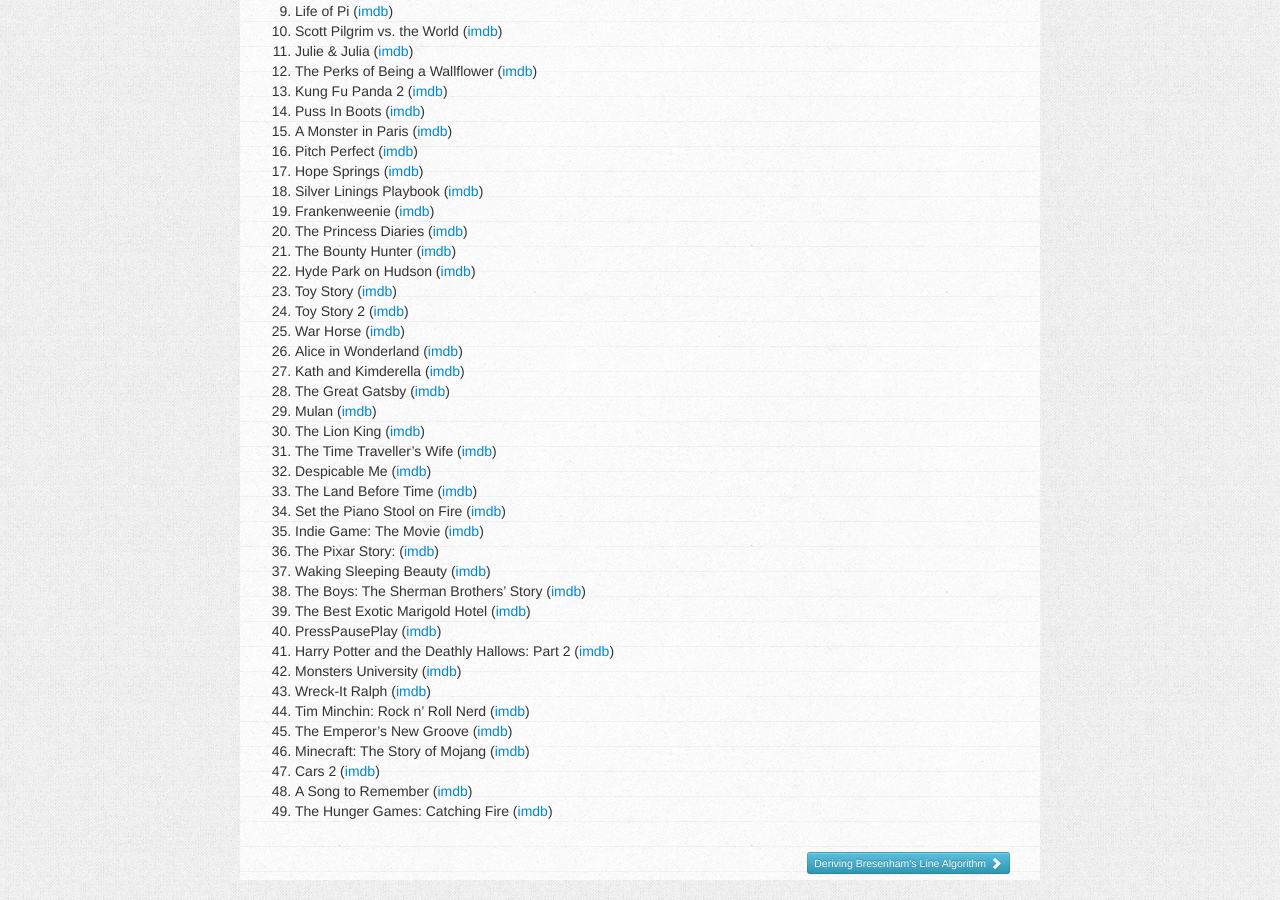
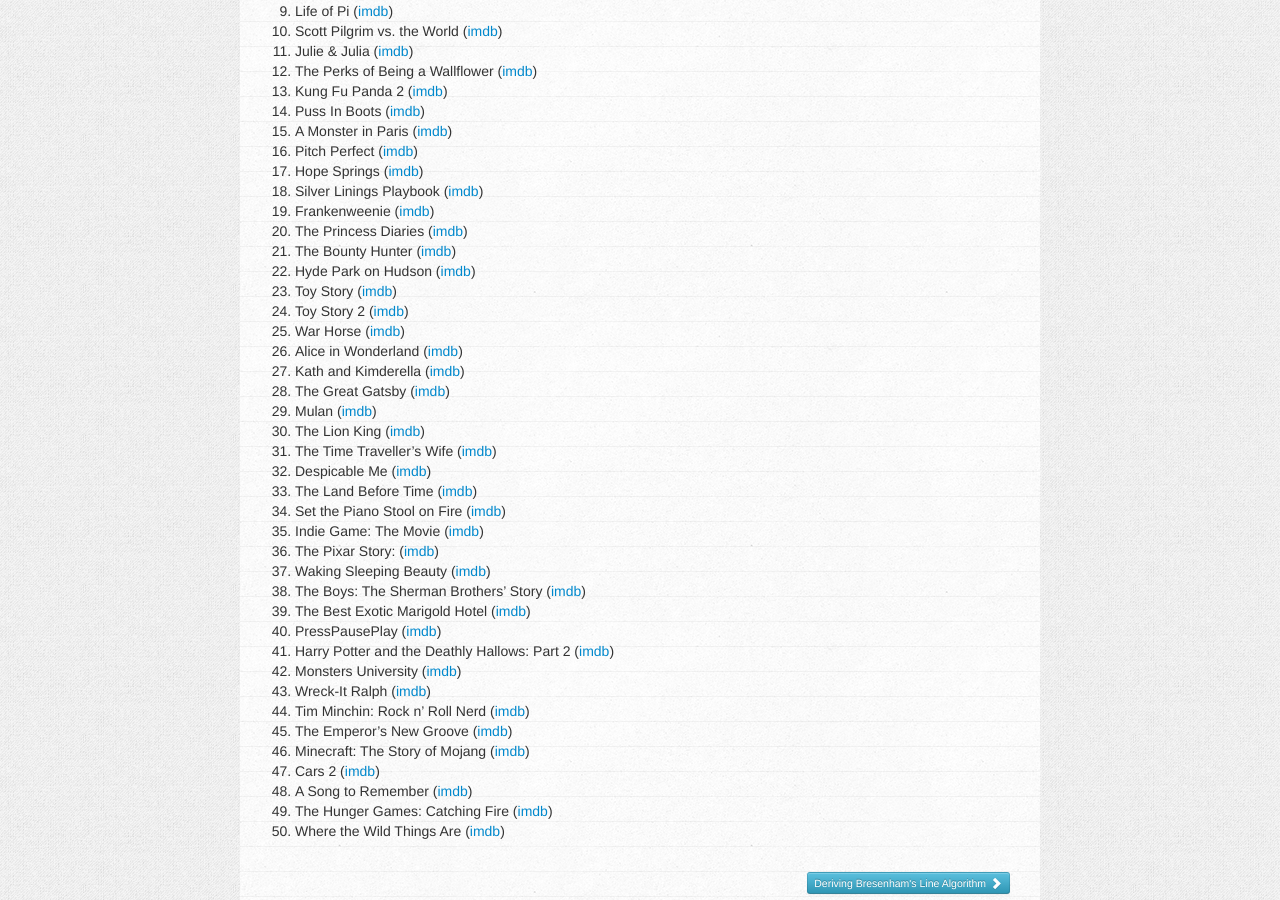
Before and after one commit to charlottepierce/charlottepierce.github.com, a Jekyll site: the page built from _posts/2013-01-01-50-50-Challenge-2013.md, in a window 1280 px wide and 900 px high, scrolled down 1287 px. Built offline with Jekyll 4.4.1, drawn with Linux system fonts in a browser that asks for light colours.

Commit message:
Updated 50/50 challenge list.

```diff
--- a/_posts/2013-01-01-50-50-Challenge-2013.md
+++ b/_posts/2013-01-01-50-50-Challenge-2013.md
@@ -94,3 +94,4 @@
 47. Cars 2 ([imdb](http://www.imdb.com/title/tt1216475/))
 48. A Song to Remember ([imdb](http://www.imdb.com/title/tt0038104/))
 49. The Hunger Games: Catching Fire ([imdb](http://www.imdb.com/title/tt1951264/))
+50. Where the Wild Things Are ([imdb](http://www.imdb.com/title/tt0386117/))
```
